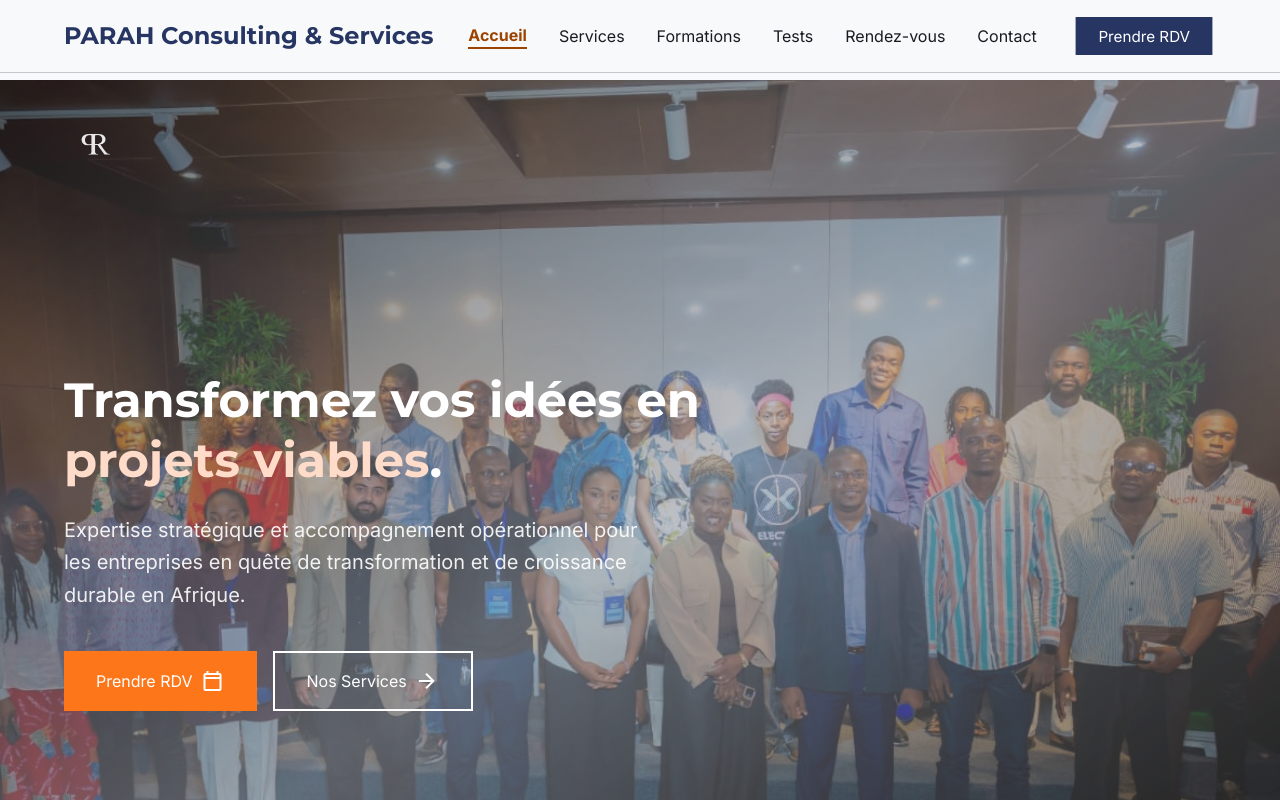
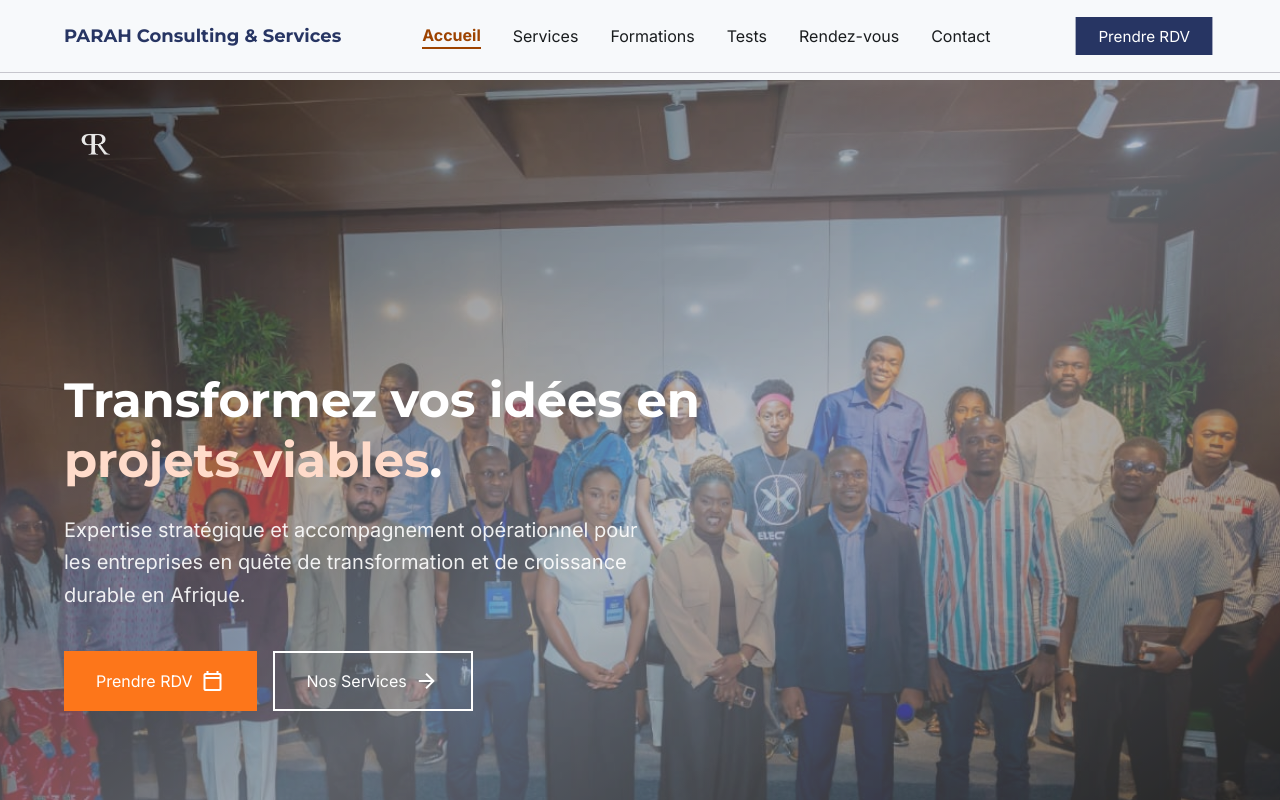
Before and after one commit to parahconsulting-code/parahconsultingservices, a Next.js app: page / in a window 1280 px wide. Shown: the top 800 px of the page. Built offline with nearby package versions, Linux system fonts and the light colour scheme.

Commit message:
fix: reduce header brand text size

```diff
--- a/src/components/layout/header.tsx
+++ b/src/components/layout/header.tsx
@@ -36,7 +36,7 @@ export function Header() {
           scrolled ? "py-2 shadow-sm" : "py-4"
         )}
       >
-        <Link href="/" className="font-bold text-xl md:text-2xl text-primary font-display">
+        <Link href="/" className="font-bold text-sm sm:text-base md:text-lg text-primary font-display whitespace-nowrap">
           PARAH Consulting &amp; Services
         </Link>
 
```
